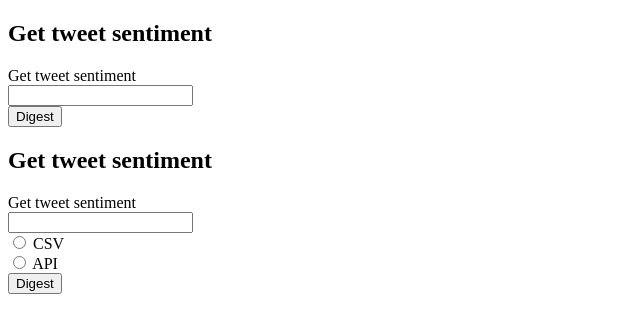
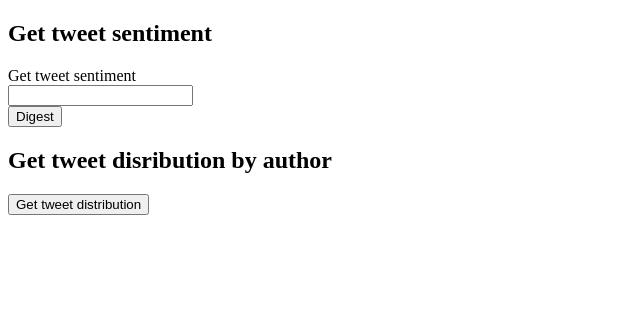
Before and after one commit to nofaryung/twitter-bdp, a Flask app: template src/frontend/templates/index.html in a window 1280 px wide. Shown: the top 333 px of the page, without its empty margins (0-640 px from the left). Run offline with Flask 2, Linux system fonts and the light colour scheme; the template is opened without the code that fills it, so the values that code supplies are empty; parts of the project's set-up code (start-up, migrations or seed data) failed here and were passed over; some libraries are stand-ins or nearby versions.

Commit message:
working on frontend/backend

```diff
--- a/src/data_analysis/app.py
+++ b/src/data_analysis/app.py
@@ -1,6 +1,8 @@
-from flask import Flask, jsonify, request
-import psycopg2
-import psycopg2.extras
+from flask import Flask, jsonify, request, send_file
+# import psycopg2
+# import psycopg2.extras
+
+import io
 
 import nltk
 from nltk.sentiment.vader import SentimentIntensityAnalyzer
@@ -11,6 +13,8 @@ from nltk.stem import WordNetLemmatizer
 nltk.download('punkt')
 nltk.download('stopwords')
 nltk.download('wordnet')
+
+import matplotlib.pyplot as plt
 
 app = Flask(__name__)
 
@@ -27,9 +31,56 @@ def get_db_connection():
     return conn
 
 
+def get_tweets_distribution():
+    '''
+    conn = get_db_connection()
+    cur = conn.cursor()
+    cur.execute("SELECT author, COUNT(tweet_id) as tweet_count FROM user_tweets GROUP BY author;")
+    author_data = cur.fetchall()
+    conn.close()
+    '''
+
+    # mock data for tests
+    author_data = [
+        ('AuthorA', 120),
+        ('AuthorB', 90),
+        ('AuthorC', 150),
+        ('AuthorD', 30),
+        ('AuthorE', 60)
+    ]
+
+    authors = [row[0] for row in author_data]
+    tweet_counts = [row[1] for row in author_data]
+
+    plt.figure(figsize=(10, 6))
+    plt.bar(authors, tweet_counts, color='skyblue')
+    plt.xlabel('Authors')
+    plt.ylabel('Number of Tweets')
+    plt.title('Distribution of Tweets by Author')
+    plt.xticks(rotation=45)
+    plt.tight_layout()
+
+    buf = io.BytesIO()
+    plt.savefig(buf, format='png')
+    buf.seek(0)
+
+    return buf
+
+
+
 @app.route('/')
 def home():
     return "home page"
+
+
+@app.route('/tweets_distribution')
+def tweets_distribution():
+    try:
+        img = get_tweets_distribution()
+        return send_file(img, mimetype='image/png')
+    except Exception as e:
+        return jsonify({'error': str(e)}), 500
+
 
 @app.route('/get_tweet')
 def get_tweet(tweet_id=None):
--- a/src/frontend/templates/index.html
+++ b/src/frontend/templates/index.html
@@ -11,16 +11,9 @@
         <button type="submit">Digest</button>
     </form>
 
-    <h2>Get tweet sentiment</h2>
-    <form action="/digest" method="post">
-        <label for="tokens">Get tweet sentiment</label><br>
-        <input type="text" id="tokens" name="tokens"><br>
-
-        <input type="radio" id="csv" name="source" value="csv">
-        <label for="csv">CSV</label><br>
-        <input type="radio" id="api" name="source" value="api">
-        <label for="api">API</label><br>
-        <button type="submit">Digest</button>
+    <h2>Get tweet disribution by author</h2>
+    <form action="/tweets_distribution" method="post">
+        <button type="submit">Get tweet distribution</button>
     </form>
 
 </body>
```
Also changed, not shown: src/frontend/app.py (+11 -2 lines).
